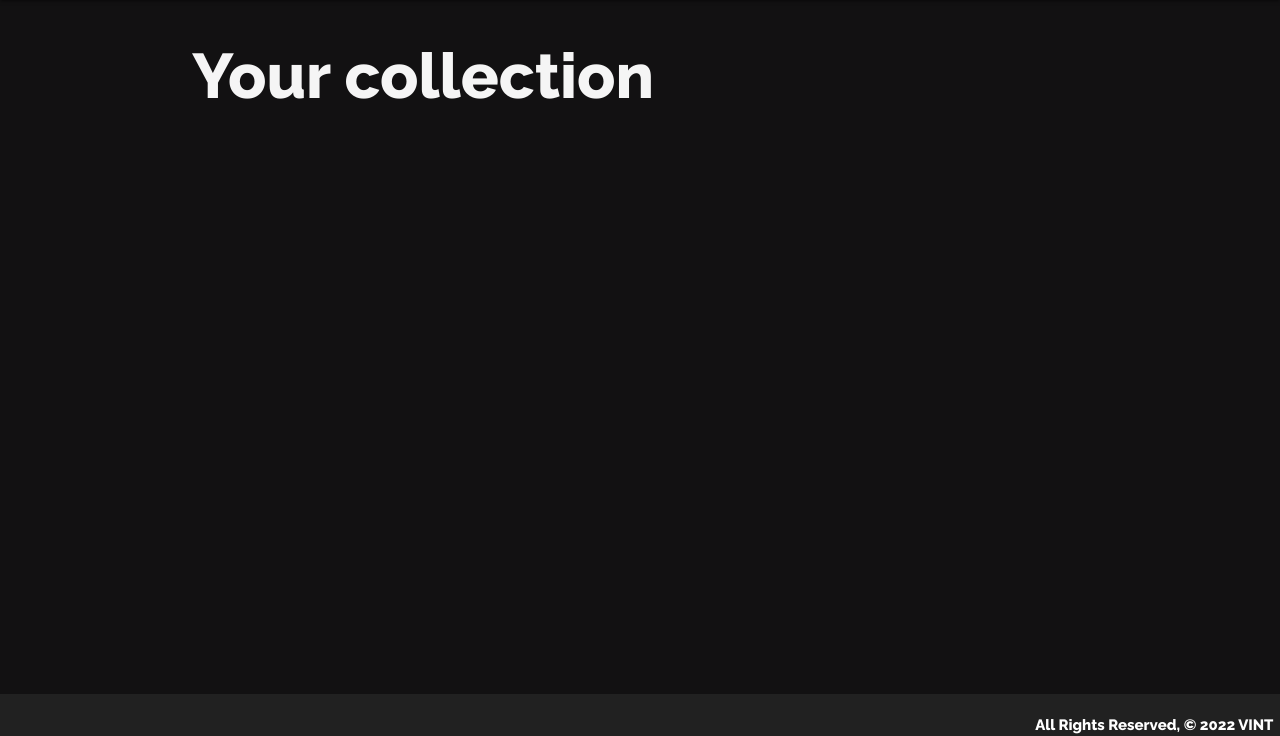
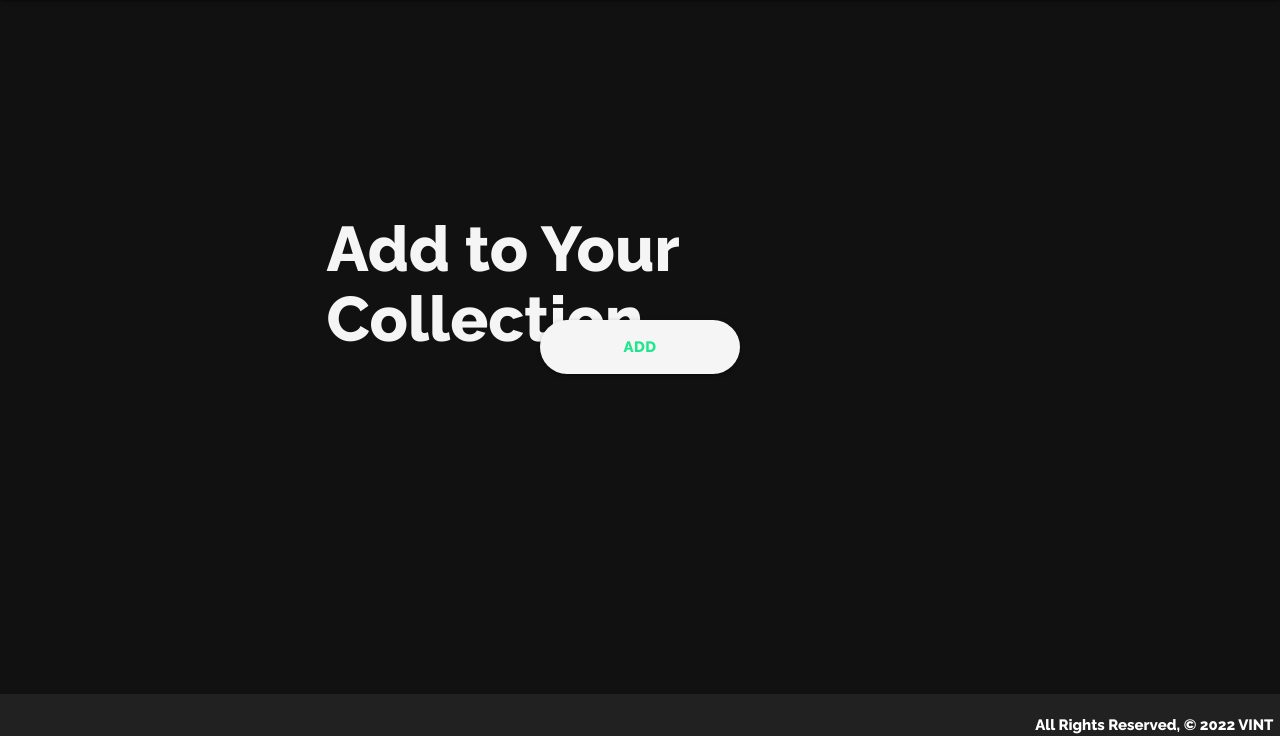
Before and after one commit to vonbell/vint, a Django app: page /vinyls/ in a window 1280 px wide. Shown: the part 64-800 px from the top of the page. Run offline with Django 4.2, Linux system fonts and the light colour scheme; the visitor is signed in with stand-in values (Sample User, id 1); data that the repository does not hold is empty; some web fonts are replaced.

Commit message:
index displays button if user has no vinyls

```diff
--- a/main_app/static/css/style.css
+++ b/main_app/static/css/style.css
@@ -67,6 +67,31 @@ footer {
 /*                          Index */
 /* ============================================================================================ */
 
+#collection-btn {
+    background-color: whitesmoke;
+    color: rgb(30,230,140);
+    border-radius: 40px;
+    width: 200px;
+}
+
+#collection-btn-container {
+    position: relative;
+    min-height: 100%;
+}
+
+#collection-btn-content {
+    position: absolute;
+    width: 100%;
+    margin: 0;
+    top: 50%;
+    -ms-transform: translateY(-50%);
+    transform: translateY(-50%);
+}
+
+#add-collection {
+    position: absolute;
+    top: 25%;
+}
 
 /* ============================================================================================ */
 /*                          Detail */
--- a/main_app/templates/home.html
+++ b/main_app/templates/home.html
@@ -47,7 +47,7 @@
         <div class="center-align" id="home-content">
             <h1 class="home-h1">Collecting is everything</h1>
             <p>Millions of records. What are yours? </p>
-            <a href="{% url 'signup' %}" class="btn-large" id="home-button">GET VINT FREE</a>
+            <a href="{% url 'signup' %}" class="btn" id="home-button">GET VINT FREE</a>
         </div>
     </div>
 
--- a/main_app/templates/vinyls/index.html
+++ b/main_app/templates/vinyls/index.html
@@ -13,6 +13,8 @@
     }
 </style>
 
+
+{% if object %}
 <h1>Your collection</h1>
 
 {% for vinyl in vinyls %}
@@ -66,6 +68,15 @@
 </div>
 {% endfor %}
 
+{% else %}
+<div class="container col s12 m6" id="collection-btn-container">
+    <h1 id="add-collection">Add to Your Collection</h1>
+    <div class="center-align" id="collection-btn-content">
+        <a href="{% url 'vinyls_create' %}" class="btn-large" id="collection-btn">Add</a>
+    </div>
+</div>
+{% endif %}
+
 
 
 {% endblock %}
```
